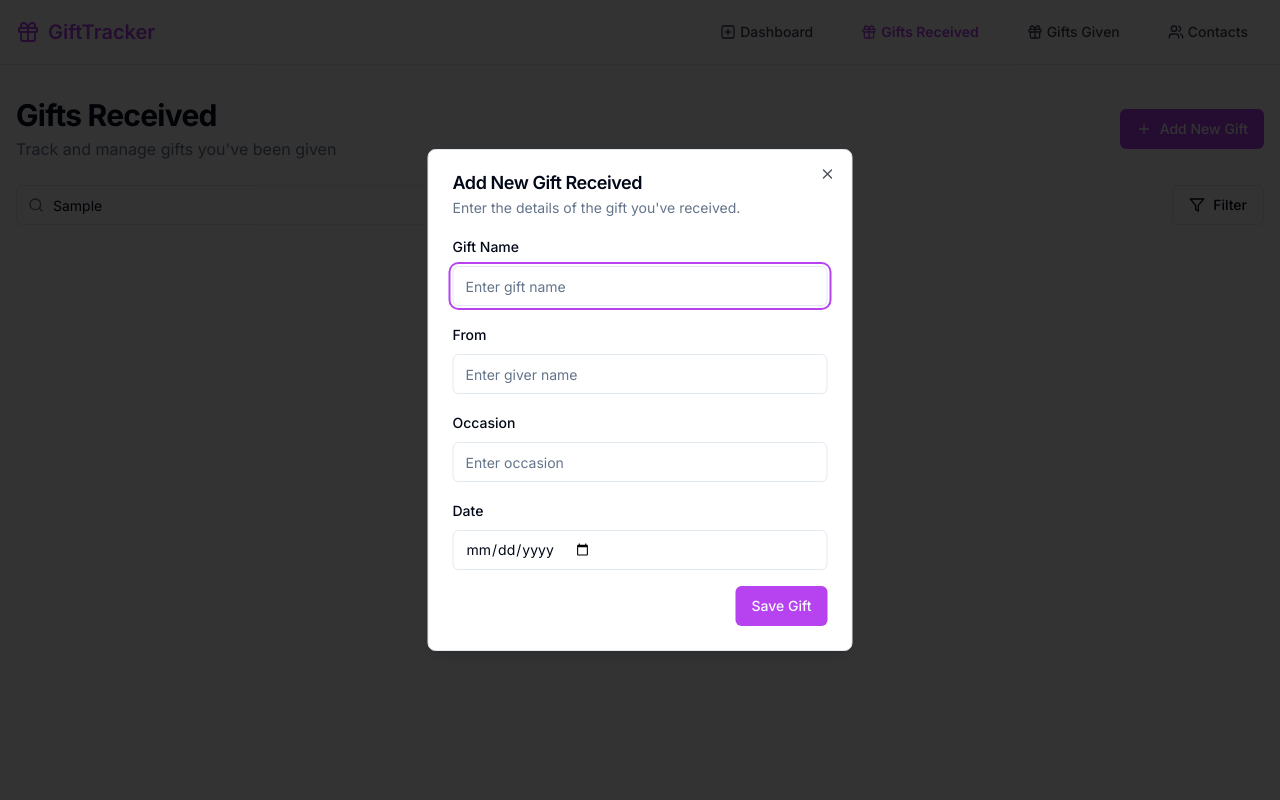
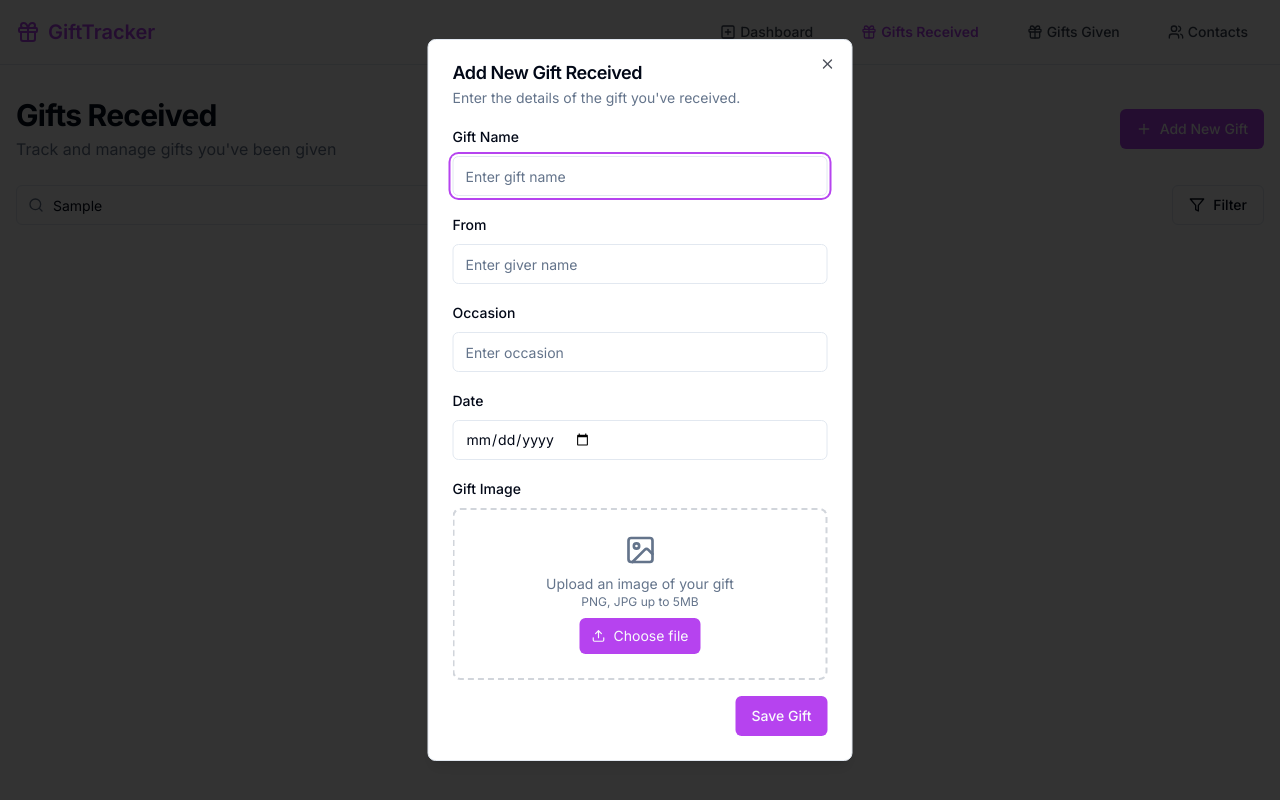
Before and after one commit to Jeanfr1/marie-mobile-canvas, a React (Vite) app: page /gifts-received in a window 1280 px wide. Both pictures are taken after typing "Sample" into the empty fields and a click on the button "Add New Gift". Built offline with nearby package versions, Linux system fonts and the light colour scheme.

Commit message:
feat: Add image upload functionality
Allow users to upload images when adding new gifts.

```diff
--- a/src/components/gifts/AddGiftDialog.tsx
+++ b/src/components/gifts/AddGiftDialog.tsx
@@ -4,7 +4,7 @@ import { Dialog, DialogContent, DialogDescription, DialogFooter, DialogHeader, D
 import { Button } from "@/components/ui/button";
 import { Input } from "@/components/ui/input";
 import { Label } from "@/components/ui/label";
-import { Plus } from "lucide-react";
+import { Plus, Upload, Image } from "lucide-react";
 import { toast } from "@/components/ui/sonner";
 import { GiftItem } from "@/pages/GiftsReceived";
 
@@ -20,6 +20,8 @@ export const AddGiftDialog = ({ type, onGiftAdded }: AddGiftDialogProps) => {
   const [occasion, setOccasion] = useState("");
   const [date, setDate] = useState("");
   const [cost, setCost] = useState<string>("");
+  const [imageFile, setImageFile] = useState<File | null>(null);
+  const [imagePreview, setImagePreview] = useState<string | null>(null);
 
   const resetForm = () => {
     setGiftName("");
@@ -27,6 +29,28 @@ export const AddGiftDialog = ({ type, onGiftAdded }: AddGiftDialogProps) => {
     setOccasion("");
     setDate("");
     setCost("");
+    setImageFile(null);
+    setImagePreview(null);
+  };
+
+  const handleImageChange = (e: React.ChangeEvent<HTMLInputElement>) => {
+    const file = e.target.files?.[0];
+    if (!file) return;
+
+    // Check file size (max 5MB)
+    if (file.size > 5 * 1024 * 1024) {
+      toast.error("Image is too large", { description: "Please select an image smaller than 5MB" });
+      return;
+    }
+
+    setImageFile(file);
+
+    // Create preview URL
+    const reader = new FileReader();
+    reader.onload = (event) => {
+      setImagePreview(event.target?.result as string);
+    };
+    reader.readAsDataURL(file);
   };
 
   const handleSubmit = (e: React.FormEvent) => {
@@ -45,7 +69,7 @@ export const AddGiftDialog = ({ type, onGiftAdded }: AddGiftDialogProps) => {
       date: date,
       occasion: occasion,
       thanked: false,
-      image: null, // No image by default
+      image: imagePreview, // Use the image preview data URL
     };
 
     // For given gifts, add the recipient as 'to' and include cost if provided
@@ -132,6 +156,53 @@ export const AddGiftDialog = ({ type, onGiftAdded }: AddGiftDialogProps) => {
               />
             </div>
           )}
+          <div className="space-y-2">
+            <Label htmlFor="image">Gift Image</Label>
+            <div className="flex flex-col space-y-2">
+              {imagePreview ? (
+                <div className="relative w-full h-40 rounded overflow-hidden">
+                  <img
+                    src={imagePreview}
+                    alt="Gift preview"
+                    className="w-full h-full object-cover"
+                  />
+                  <Button
+                    type="button"
+                    variant="outline"
+                    size="sm"
+                    className="absolute top-2 right-2"
+                    onClick={() => {
+                      setImageFile(null);
+                      setImagePreview(null);
+                    }}
+                  >
+                    Remove
+                  </Button>
+                </div>
+              ) : (
+                <div className="border-2 border-dashed border-gray-300 rounded-lg p-6 flex flex-col items-center justify-center space-y-2">
+                  <Image className="h-8 w-8 text-muted-foreground" />
+                  <div className="text-center">
+                    <p className="text-sm text-muted-foreground">Upload an image of your gift</p>
+                    <p className="text-xs text-muted-foreground">PNG, JPG up to 5MB</p>
+                  </div>
+                  <label htmlFor="image-upload" className="cursor-pointer">
+                    <div className="flex items-center space-x-2 bg-primary text-primary-foreground hover:bg-primary/90 h-9 rounded-md px-3 text-sm transition-colors">
+                      <Upload size={14} />
+                      <span>Choose file</span>
+                    </div>
+                    <Input
+                      id="image-upload"
+                      type="file"
+                      accept="image/*"
+                      className="sr-only"
+                      onChange={handleImageChange}
+                    />
+                  </label>
+                </div>
+              )}
+            </div>
+          </div>
           <DialogFooter>
             <Button type="submit">Save Gift</Button>
           </DialogFooter>
--- a/src/components/gifts/EditGiftDialog.tsx
+++ b/src/components/gifts/EditGiftDialog.tsx
@@ -5,7 +5,7 @@ import { Button } from "@/components/ui/button";
 import { Input } from "@/components/ui/input";
 import { Label } from "@/components/ui/label";
 import { useToast } from "@/hooks/use-toast";
-import { CalendarIcon, Image as ImageIcon } from "lucide-react";
+import { CalendarIcon, Image as ImageIcon, Upload } from "lucide-react";
 import { Popover, PopoverContent, PopoverTrigger } from "@/components/ui/popover";
 import { cn } from "@/lib/utils";
 import { format } from "date-fns";
@@ -39,11 +39,37 @@ export const EditGiftDialog = ({ isOpen, onClose, gift }: EditGiftDialogProps) =
     gift.date ? new Date(gift.date) : undefined
   );
 
+  const [imagePreview, setImagePreview] = useState<string | null>(gift.image);
+
   const { toast } = useToast();
 
   const handleChange = (e: React.ChangeEvent<HTMLInputElement>) => {
     const { name, value } = e.target;
     setGiftData(prev => ({ ...prev, [name]: value }));
+  };
+
+  const handleImageChange = (e: React.ChangeEvent<HTMLInputElement>) => {
+    const file = e.target.files?.[0];
+    if (!file) return;
+
+    // Check file size (max 5MB)
+    if (file.size > 5 * 1024 * 1024) {
+      toast({
+        title: "Image is too large",
+        description: "Please select an image smaller than 5MB",
+        variant: "destructive"
+      });
+      return;
+    }
+
+    // Create preview URL
+    const reader = new FileReader();
+    reader.onload = (event) => {
+      const result = event.target?.result as string;
+      setImagePreview(result);
+      setGiftData(prev => ({ ...prev, image: result }));
+    };
+    reader.readAsDataURL(file);
   };
 
   const handleSave = () => {
@@ -141,14 +167,51 @@ export const EditGiftDialog = ({ isOpen, onClose, gift }: EditGiftDialogProps) =
           </div>
 
           <div className="grid gap-2">
-            <Label htmlFor="image">Image URL (optional)</Label>
-            <Input
-              id="image"
-              name="image"
-              value={giftData.image || ""}
-              onChange={handleChange}
-              placeholder="https://example.com/image.jpg"
-            />
+            <Label htmlFor="image">Gift Image</Label>
+            <div className="flex flex-col space-y-2">
+              {imagePreview ? (
+                <div className="relative w-full h-40 rounded overflow-hidden border border-input">
+                  <img
+                    src={imagePreview}
+                    alt="Gift preview"
+                    className="w-full h-full object-cover"
+                  />
+                  <Button
+                    type="button"
+                    variant="outline"
+                    size="sm"
+                    className="absolute top-2 right-2"
+                    onClick={() => {
+                      setImagePreview(null);
+                      setGiftData(prev => ({ ...prev, image: null }));
+                    }}
+                  >
+                    Remove
+                  </Button>
+                </div>
+              ) : (
+                <div className="border-2 border-dashed border-gray-300 rounded-lg p-6 flex flex-col items-center justify-center space-y-2">
+                  <ImageIcon className="h-8 w-8 text-muted-foreground" />
+                  <div className="text-center">
+                    <p className="text-sm text-muted-foreground">Upload an image of your gift</p>
+                    <p className="text-xs text-muted-foreground">PNG, JPG up to 5MB</p>
+                  </div>
+                  <label htmlFor="image-upload" className="cursor-pointer">
+                    <div className="flex items-center space-x-2 bg-primary text-primary-foreground hover:bg-primary/90 h-9 rounded-md px-3 text-sm transition-colors">
+                      <Upload size={14} />
+                      <span>Choose file</span>
+                    </div>
+                    <Input
+                      id="image-upload"
+                      type="file"
+                      accept="image/*"
+                      className="sr-only"
+                      onChange={handleImageChange}
+                    />
+                  </label>
+                </div>
+              )}
+            </div>
           </div>
         </div>
 
```
